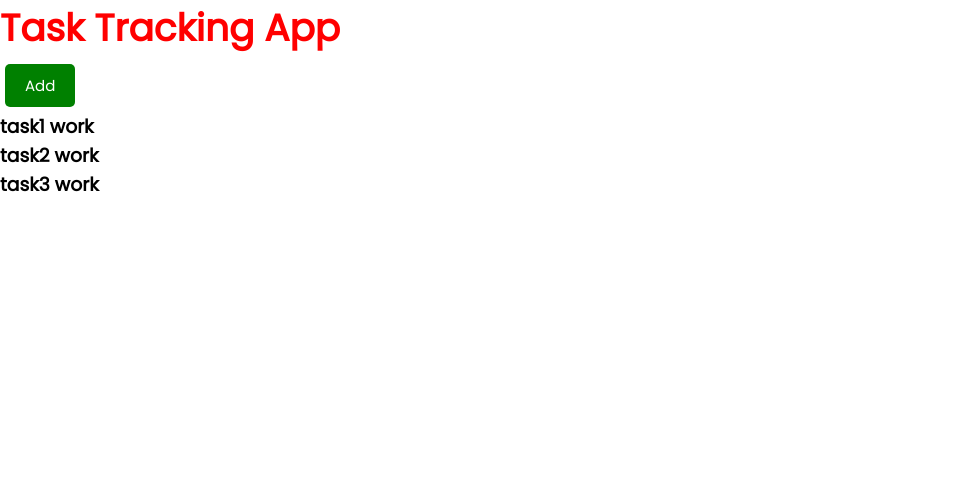
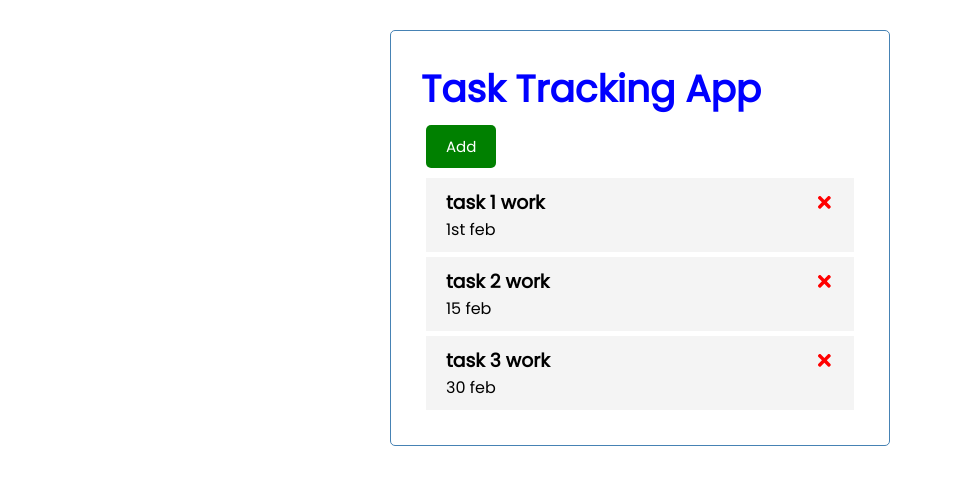
Before and after one commit to Abhishek4298/reactlearnTraversy, a React (Create React App) app: page / in a window 1280 px wide. Shown: the top 484 px of the page, without its empty margins (0-953 px from the left). Built offline with nearby package versions, Linux system fonts and the light colour scheme.

Commit message:
created particular task component.

```diff
--- a/package.json
+++ b/package.json
@@ -8,6 +8,7 @@
     "@testing-library/user-event": "^12.6.0",
     "react": "^17.0.1",
     "react-dom": "^17.0.1",
+    "react-icons": "^4.1.0",
     "react-scripts": "4.0.1",
     "web-vitals": "^0.2.4"
   },
--- a/src/App.js
+++ b/src/App.js
@@ -8,30 +8,30 @@
   const [tasks, setTasks] = useState([
     {
       id: "1",
-      text: "task1 work",
+      text: "task 1 work",
       day: "1st feb",
       reminder: "true"
     }, {
       id: "2",
-      text: "task2 work",
+      text: "task 2 work",
       day: "15  feb",
       reminder: "true"
     }, {
       id: "3",
-      text: "task3 work",
+      text: "task 3 work",
       day: "30 feb",
       reminder: "true"
     }
 
   ])
   return (
-    <>
-      <h1 style={{ color: "red" }}>
+    <div className="container">
+      <h1 style={{ color: "blue" }}>
         <Header title="Task Tracking App" />
       </h1>
+      <Tasks tasks={tasks} />
 
-      <Tasks tasks={tasks} />
-    </>
+    </div >
   );
 }
 
--- /dev/null
+++ b/src/component/Task.jsx
@@ -0,0 +1,11 @@
+import { FaTimes } from 'react-icons/fa';
+const Task = ({ task }) => {
+    return (
+        <div className="task">
+            <h3>{task.text}<FaTimes style={{ color: "red" }}></FaTimes></h3>
+            <p>{task.day}</p>
+        </div >
+    )
+}
+
+export default Task
--- a/src/component/Tasks.jsx
+++ b/src/component/Tasks.jsx
@@ -1,10 +1,12 @@
+import Task from "./Task";
 
 const Tasks = ({ tasks }) => {
     return (
         <>
-            {tasks.map((el) => (
-                <h3 key={el.id}>{el.text}</h3>
-            ))}
+            {tasks.map((task) => (
+                <Task key={task.id} task={task}></Task>
+            ))
+            }
         </>
     )
 }
```
Also changed, not shown: 2 other files (tests, documents, lock files or other folders).
